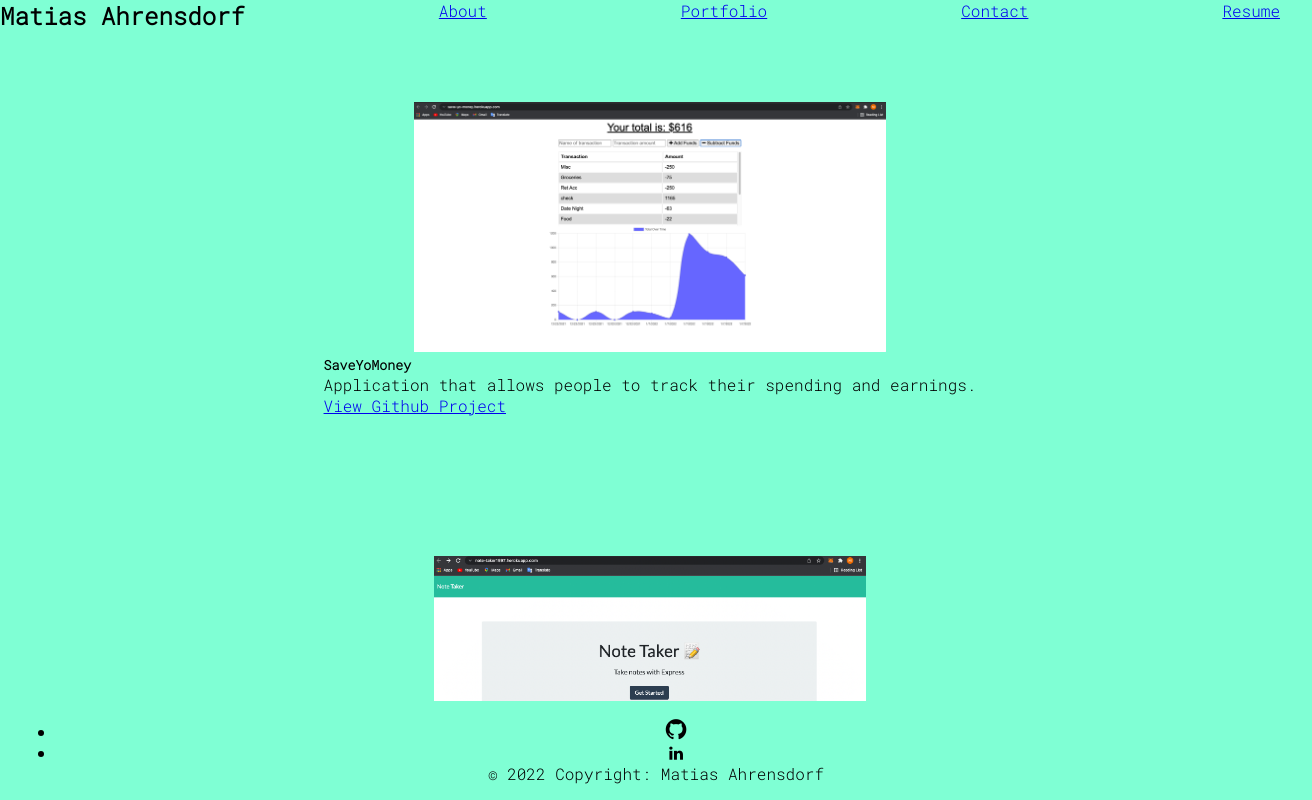
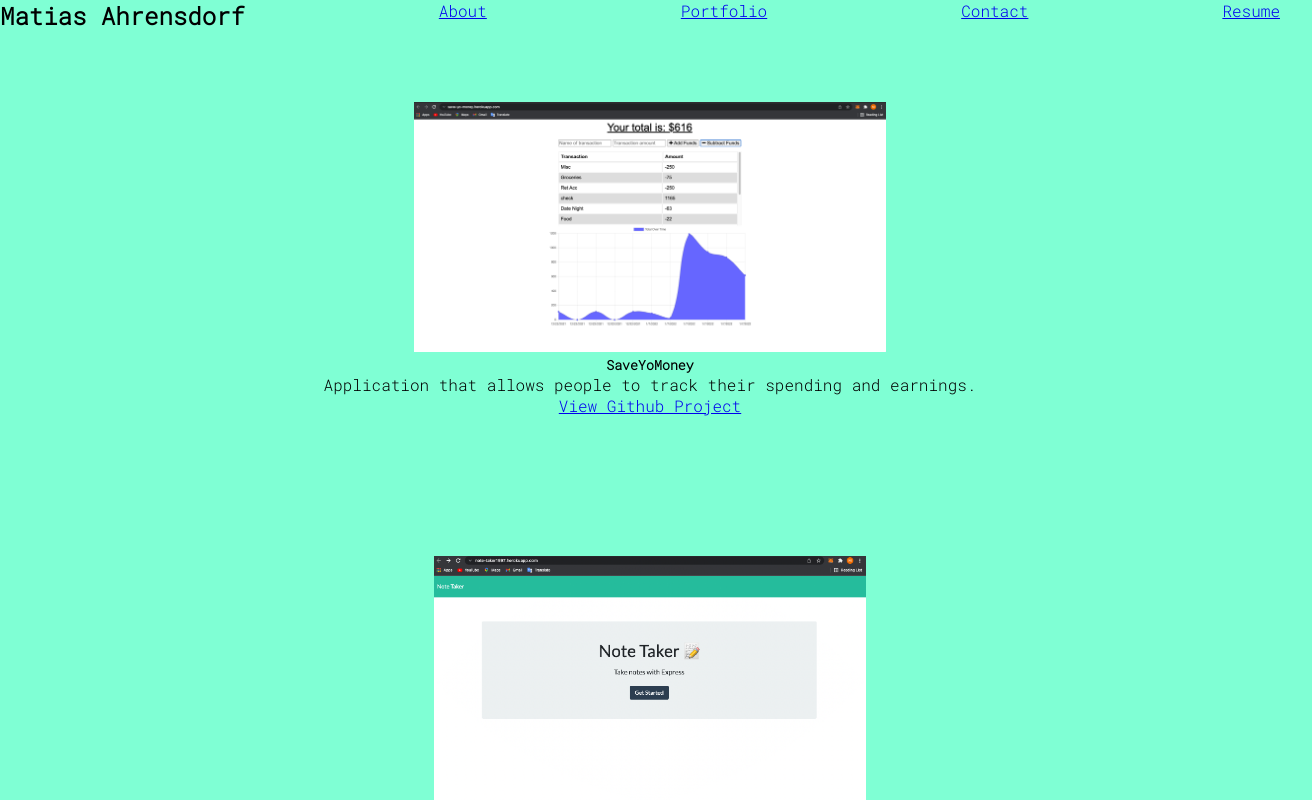
Before and after one commit to Titoxox97/React-Portfolio, a React (Create React App) app: page /portfolio in a window 1280 px wide. Shown: the top 800 px of the page, 1312 px wide, since content can reach past the window. Built offline with nearby package versions, Linux system fonts and the light colour scheme.

Commit message:
portfolio styling

```diff
--- a/src/component/Project.js
+++ b/src/component/Project.js
@@ -12,7 +12,9 @@ function Project(props) {
   const containerStyle = {
     display: "flex",
     flexWrap: "wrap",
+    flexDirection: "column",
     justifyContent: "center",
+    textAlign: "center",
     position: "relative",
     height: "70%",
     width: "70%",
--- a/src/index.css
+++ b/src/index.css
@@ -13,7 +13,6 @@ body {
   margin-top: 1rem;
   padding: 1rem;
   background-color: aquamarine;
-  position: fixed;
   bottom: 0;
   left: 0;
   width: 100%;
```
